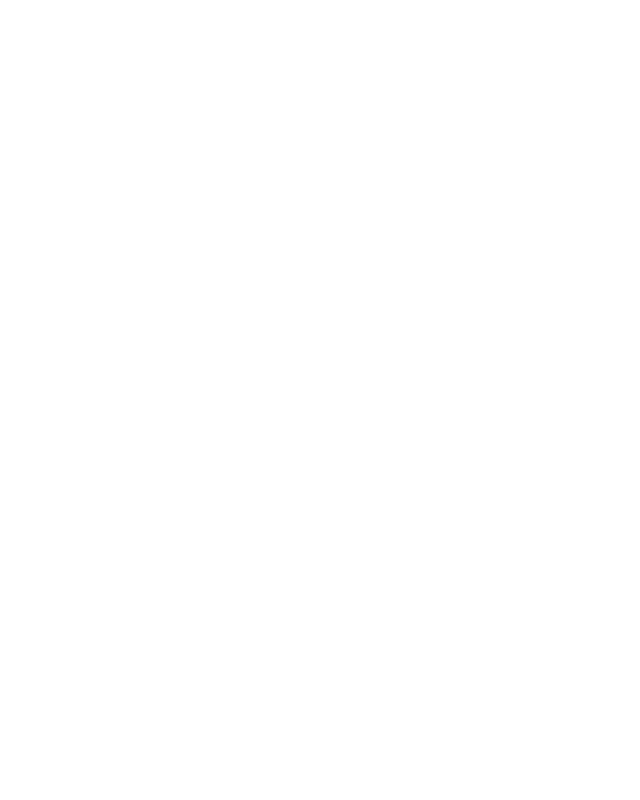
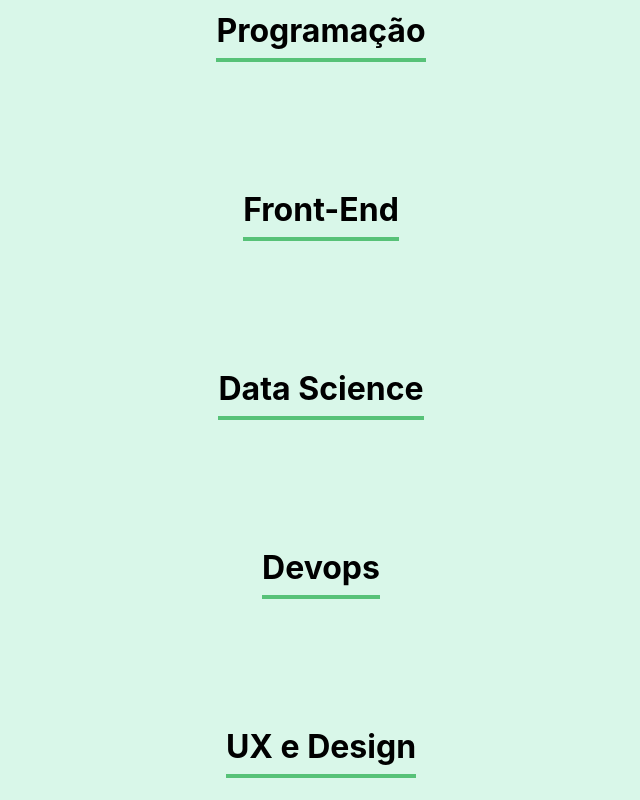
Before and after one commit to GabrielNatan/organo, a React (Create React App) app: page / in a window 1280 px wide. Shown: the part 1480-2280 px from the top of the page, without its empty margins (319-959 px from the left). Before the commit the page ends 1427 px from the top, so only its background shows below. Built offline with nearby package versions, Linux system fonts and the light colour scheme.

Commit message:
create Time

```diff
--- a/src/App.js
+++ b/src/App.js
@@ -1,11 +1,35 @@
+import { Fragment, useEffect, useState } from "react";
 import Banner from "./components/Banner";
 import Formulario from "./components/Formulario/Formulario";
+import Time from "./components/Time/Time";
 
 function App() {
+  const [jogadores,setJogadores] = useState([])
+  const times = [
+      'Programação',
+      'Front-End',
+      'Data Science',
+      'Devops',
+      'UX e Design',
+      'Mobile',
+      'Inovação e Gestão',
+  ]
+  const sendForm = (novoJogador)=>{
+    setJogadores([...jogadores,novoJogador])
+  }
+
+  useEffect(()=>{console.log(jogadores)},[jogadores])
   return (
     <div className="App">
      <Banner/>
-    <Formulario/>
+    <Formulario sendForm={sendForm}/>
+    {times.map(el=>{
+      return(
+        <Fragment key={el}>
+          <Time titulo={el}/>
+        </Fragment>
+      )
+    })}
     </div>
   );
 }
--- a/src/components/CampoText/index.js
+++ b/src/components/CampoText/index.js
@@ -1,11 +1,17 @@
 import "./campoTexto.css"
-function CampoTexto({label,placeholder,obrigatorio}){
+function CampoTexto({label,placeholder,obrigatorio, change,value}){
+
+    function aoDigitar(event){
+        change(event.target.value)
+    }
     return(
         <div className="campo-texto">
             <label>
                 {label}
             </label>
             <input
+                value={value}
+                onChange={aoDigitar}
                 required={obrigatorio}
                 placeholder={placeholder}
             />
--- a/src/components/Formulario/Formulario.js
+++ b/src/components/Formulario/Formulario.js
@@ -1,9 +1,15 @@
+import { useState } from "react"
 import "./formulario.css"
 import CampoTexto from "../CampoText"
 import ListaSuspensa from "../ListaSuspensa/ListaSuspensa"
 import Botao from "../Botao/Botao"
 
-const Formulario = ()=>{
+const Formulario = ({sendForm})=>{
+    const [nome,setNome] = useState("")
+    const [cargo,setCargo] = useState("")
+    const [image,setImage] = useState("")
+    const [time,setTime] = useState("")
+
     let data = [
         "Goleiro",
         "Lateral esquerdo",
@@ -16,7 +22,12 @@ const Formulario = ()=>{
 
     const aoSalvar = (evento) => {
         evento.preventDefault()
-        console.log('Form foi submetido')
+        sendForm({
+            nome,
+            image,
+            cargo,
+            time
+        })
     }
     return(
         <section className="formulario">
@@ -26,20 +37,28 @@ const Formulario = ()=>{
                 obrigatorio={true}
                 label="Nome"
                 placeholder="Digite o seu nome"
+                value={nome}
+                change={value => setNome(value)}
             />
             <CampoTexto
                 obrigatorio={true}
                 label="Cargo"
                 placeholder="Digite o seu cargo"
+                value={cargo}
+                change={value => setCargo(value)}
             />
             <CampoTexto
                 label="Image"
                 placeholder="Informe o endereço da imagem"
+                value={image}
+                change={value => setImage(value)}
             />
             <ListaSuspensa
                 obrigatorio={true}
                 label="Time"
                 data={data}
+                value={time}
+                change={value => setTime(value)}
             />
             <Botao texto="Criar Card"/>
             </form>
--- a/src/components/ListaSuspensa/ListaSuspensa.js
+++ b/src/components/ListaSuspensa/ListaSuspensa.js
@@ -1,10 +1,10 @@
 import "./listaSuspensa.css"
 
-function ListaSuspensa({label,data,obrigatorio}){
+function ListaSuspensa({label,data,obrigatorio,value,change}){
     return(
         <div className="lista-suspensa">
             <label>{label}</label>
-            <select required={obrigatorio}>
+            <select onChange={(e)=>change(e.target.value)} value={value} required={obrigatorio}>
                 {data.map(each=>{
                     return(
                         <option key={each}>
--- /dev/null
+++ b/src/components/Time/Time.js
@@ -0,0 +1,11 @@
+import "./time.css"
+
+function Time({titulo}){
+    return(
+        <section key={titulo} className="time">
+            <h3>{titulo}</h3>
+        </section>
+    )
+}
+
+export default Time
--- /dev/null
+++ b/src/components/Time/time.css
@@ -0,0 +1,12 @@
+.time {
+    text-align: center;
+    padding: 32px;
+    background-color: #D9F7E9;
+}
+
+.time h3 {
+    font-size: 32px;
+    border-bottom: 4px solid #57C278;
+    display: inline-block;
+    padding-bottom: 8px;
+}
```
